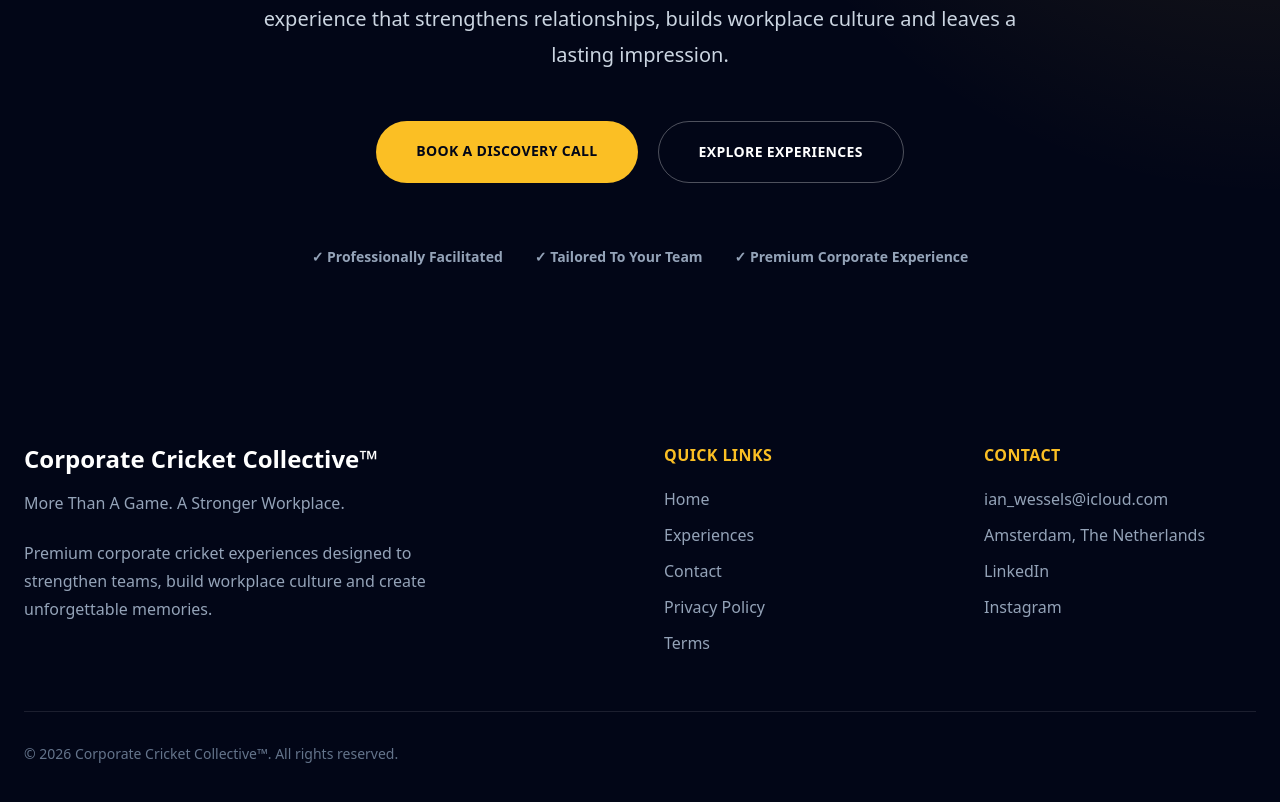
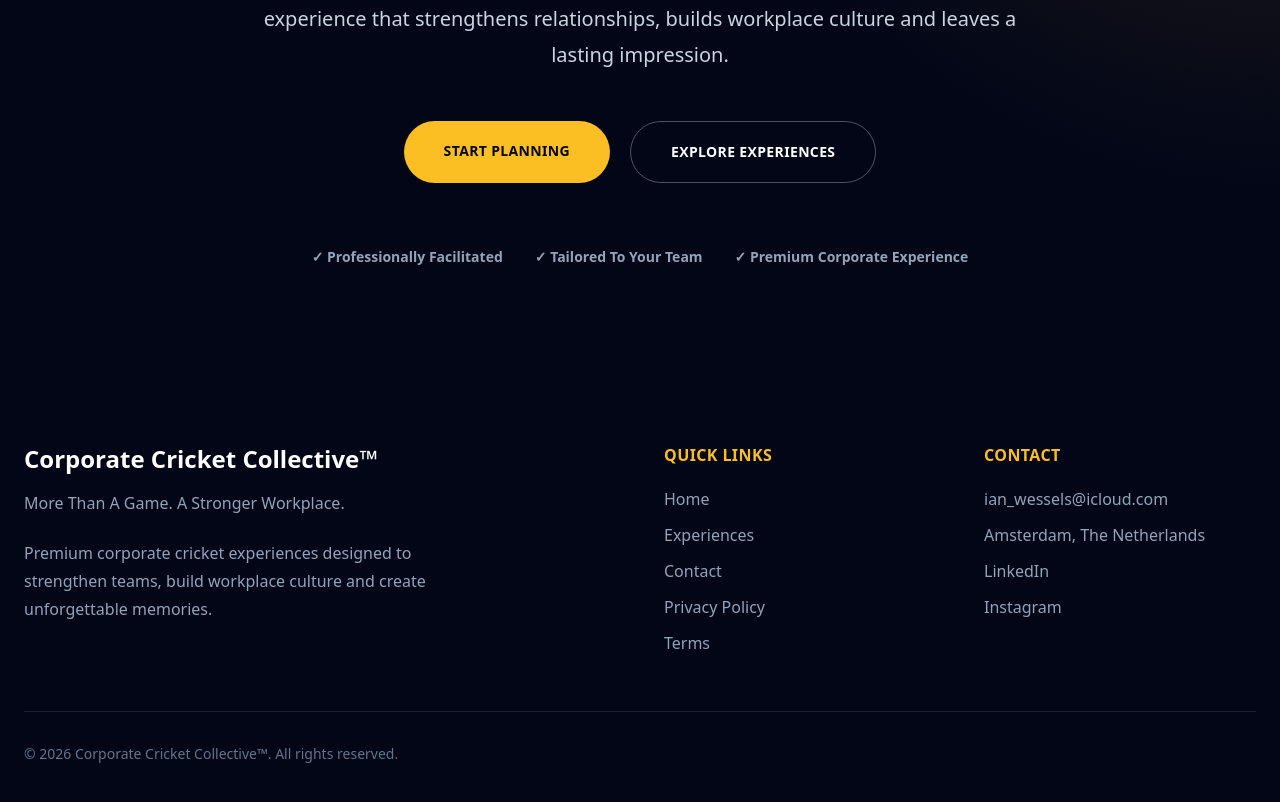
Before and after one commit to ianwessels-ai/ccc-premium-b2b-website, a Next.js app: page / in a window 1280 px wide. Shown: the part 5580-6382 px from the top of the page. Built offline with nearby package versions, Linux system fonts and the light colour scheme.

Commit message:
Update FinalCTA.tsx

```diff
--- a/components/FinalCTA.tsx
+++ b/components/FinalCTA.tsx
@@ -30,7 +30,7 @@ export default function FinalCTA() {
             href="/contact"
             className="rounded-full bg-amber-400 px-10 py-5 text-sm font-black uppercase tracking-wide text-slate-950 transition duration-300 hover:scale-105 hover:bg-amber-300"
           >
-            Book A Discovery Call
+            Start Planning
           </Link>
 
           <Link
```
